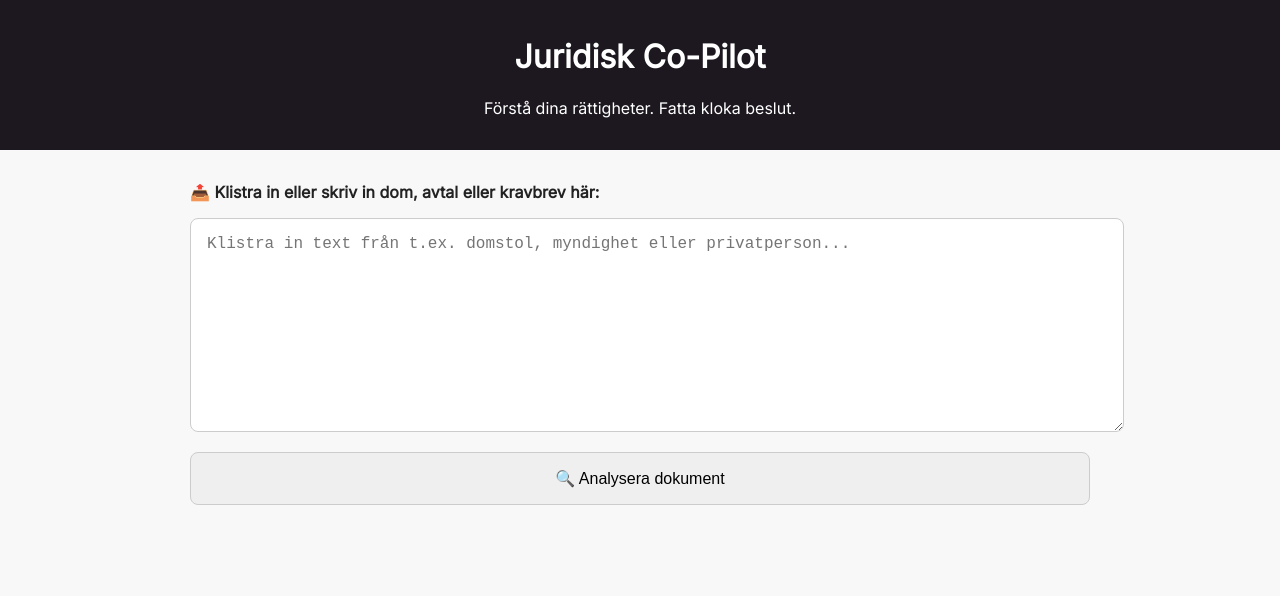
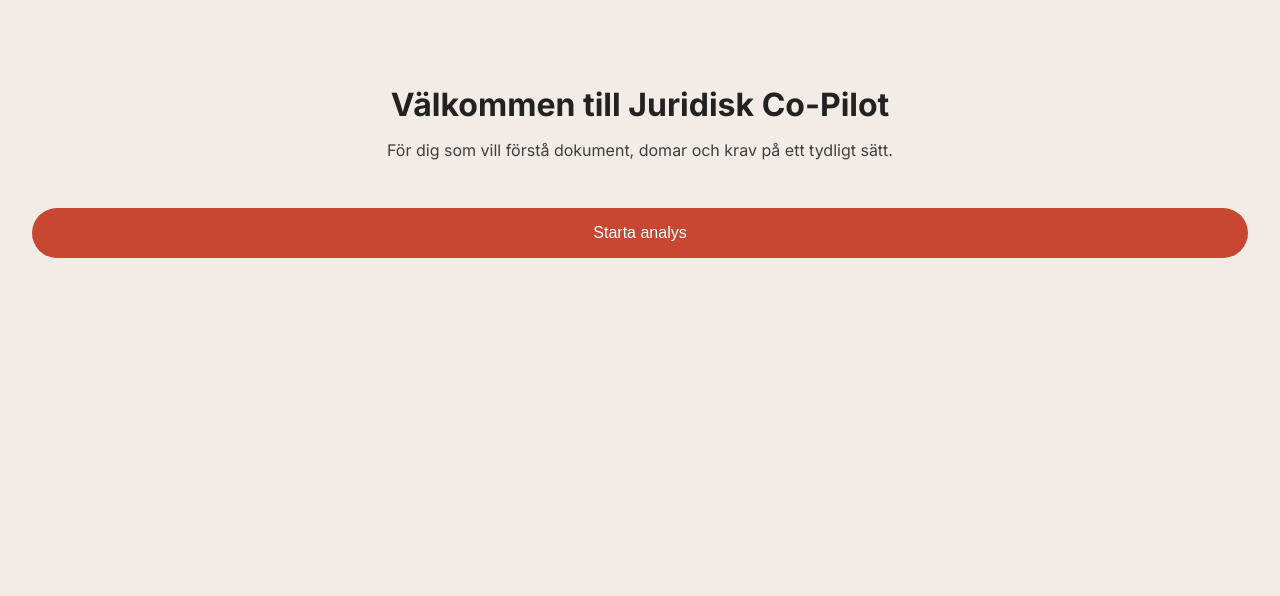
Before and after one commit to linamushmush/Gigo, a plain HTML site: page index.html in a window 1280 px wide. Drawn offline with Linux system fonts and the light colour scheme.

Commit message:
Update index.html

```diff
--- a/index.html
+++ b/index.html
@@ -1,78 +1,145 @@
-<!-- PROTOTYP: AI-JURIDISK CO-PILOT (WEBBAPP) --><!DOCTYPE html><html lang="sv">
+<!DOCTYPE html><html lang="sv">
 <head>
   <meta charset="UTF-8">
   <meta name="viewport" content="width=device-width, initial-scale=1.0">
   <title>Juridisk Co-Pilot</title>
-  <link href="https://fonts.googleapis.com/css2?family=Inter&display=swap" rel="stylesheet">
+  <link href="https://fonts.googleapis.com/css2?family=Inter:wght@400;700&display=swap" rel="stylesheet">
   <style>
-    body { font-family: 'Inter', sans-serif; margin: 0; padding: 0; background: #f8f8f8; color: #222; }
-    header { background: #1d181f; color: #fff; padding: 1rem; text-align: center; }
-    .container { max-width: 900px; margin: auto; padding: 2rem; }
-    textarea, input, button { width: 100%; padding: 1rem; margin: 0.5rem 0; border-radius: 8px; border: 1px solid #ccc; font-size: 1rem; }
-    .highlight { background-color: #fff3f3; border-left: 4px solid red; padding: 0.5rem; margin: 1rem 0; }
-    .section { margin-bottom: 3rem; }
-    .response-box, .strategi-box, .kallor-box { background: white; padding: 1rem; border-radius: 10px; box-shadow: 0 2px 5px rgba(0,0,0,0.1); }
-    .label { font-weight: bold; margin-bottom: 0.5rem; display: block; }
+    :root {
+      --bg: #f3ece6;
+      --text: #222;
+      --accent: #c84733;
+      --neutral-dark: #3e3e3e;
+      --support: #3b8670; /* Blågrön */
+    }
+    * {
+      box-sizing: border-box;
+    }
+    body {
+      font-family: 'Inter', sans-serif;
+      background: var(--bg);
+      color: var(--text);
+      margin: 0;
+      padding: 0;
+    }
+    header, .landing {
+      text-align: center;
+      padding: 4rem 2rem;
+    }
+    h1 {
+      font-size: 2rem;
+      margin-bottom: 0.5rem;
+    }
+    p {
+      font-size: 1rem;
+      color: var(--neutral-dark);
+    }
+    .btn-primary {
+      background: var(--accent);
+      color: #fff;
+      padding: 1rem 2rem;
+      border: none;
+      border-radius: 2rem;
+      font-size: 1rem;
+      cursor: pointer;
+      margin-top: 2rem;
+    }
+    .hidden { display: none; }
+    .container {
+      max-width: 800px;
+      margin: 2rem auto;
+      padding: 1rem;
+    }
+    input[type="file"], textarea, button {
+      width: 100%;
+      margin: 1rem 0;
+      padding: 1rem;
+      border-radius: 1rem;
+      border: 1px solid #ccc;
+      font-size: 1rem;
+    }
+    section {
+      background: #fff;
+      border-radius: 1rem;
+      padding: 1.5rem;
+      margin-bottom: 2rem;
+      box-shadow: 0 2px 5px rgba(0,0,0,0.05);
+    }
+    .highlight {
+      background-color: #fff1f0;
+      border-left: 4px solid var(--accent);
+      padding: 1rem;
+    }
+    h2 {
+      color: var(--support);
+    }
   </style>
 </head>
 <body>
-  <header>
-    <h1>Juridisk Co-Pilot</h1>
-    <p>Förstå dina rättigheter. Fatta kloka beslut.</p>
-  </header>
-  <div class="container">
-    <div class="section">
-      <label class="label" for="inputText">📤 Klistra in eller skriv in dom, avtal eller kravbrev här:</label>
-      <textarea id="inputText" rows="10" placeholder="Klistra in text från t.ex. domstol, myndighet eller privatperson..."></textarea>
-      <button onclick="analyseraText()">🔍 Analysera dokument</button>
-    </div><div class="section response-box" id="tolkningSection" style="display:none">
-  <h2>🧠 Tolkning i klarspråk</h2>
+  <div class="landing" id="landing">
+    <h1>Välkommen till Juridisk Co-Pilot</h1>
+    <p>För dig som vill förstå dokument, domar och krav på ett tydligt sätt.</p>
+    <button class="btn-primary" onclick="startaAppen()">Starta analys</button>
+  </div>  <div class="container hidden" id="analysView">
+    <section>
+      <h2>📎 Ladda upp dokument eller klistra in text</h2>
+      <input type="file" id="filInput" accept=".txt,.pdf,.doc,.docx">
+      <textarea id="inputText" rows="8" placeholder="Eller klistra in innehåll från dokument här..."></textarea>
+      <button onclick="analyseraText()">🔍 Analysera</button>
+    </section><section id="tolkningSection" class="hidden">
+  <h2>🧠 Tolkning</h2>
   <p id="tolkningText">...</p>
-</div>
+</section>
 
-<div class="section strategi-box" id="strategiSection" style="display:none">
-  <h2>🎯 Dina alternativ och strategiska råd</h2>
+<section id="strategiSection" class="hidden">
+  <h2>🎯 Strategiska råd</h2>
   <ul id="strategiList"></ul>
-</div>
+</section>
 
-<div class="section highlight" id="osakertSection" style="display:none">
-  <strong>⚠️ Obs! Följande punkter bör granskas särskilt:</strong>
-  <ul id="osakraPunkter"></ul>
-</div>
+<section id="osakertSection" class="hidden">
+  <div class="highlight">
+    <strong>⚠️ Bör granskas:</strong>
+    <ul id="osakraPunkter"></ul>
+  </div>
+</section>
 
-<div class="section kallor-box" id="kallorSection" style="display:none">
-  <h2>📚 Källor och lagrum</h2>
+<section id="kallorSection" class="hidden">
+  <h2>📚 Källor</h2>
   <ul id="kallorList"></ul>
-</div>
+</section>
 
   </div>  <script>
+    function startaAppen() {
+      document.getElementById('landing').classList.add('hidden');
+      document.getElementById('analysView').classList.remove('hidden');
+    }
+
     function analyseraText() {
       const text = document.getElementById('inputText').value.trim();
       if (!text) return;
 
-      document.getElementById('tolkningSection').style.display = 'block';
-      document.getElementById('strategiSection').style.display = 'block';
-      document.getElementById('osakertSection').style.display = 'block';
-      document.getElementById('kallorSection').style.display = 'block';
+      document.getElementById('tolkningSection').classList.remove('hidden');
+      document.getElementById('strategiSection').classList.remove('hidden');
+      document.getElementById('osakertSection').classList.remove('hidden');
+      document.getElementById('kallorSection').classList.remove('hidden');
 
-      // Placeholderinnehåll:
-      document.getElementById('tolkningText').textContent = 'Det här dokumentet verkar vara ett kravbrev som hänvisar till en obetald faktura. Beloppet som krävs är 14 350 kr inklusive ränta och inkassoavgift. Det anges att ärendet kan gå till Kronofogden.';
+      document.getElementById('tolkningText').textContent = 'Detta verkar vara ett kravbrev relaterat till obetald faktura. Beloppet är 14 350 kr inklusive ränta och avgifter. Vid utebliven betalning hotas med ansökan hos Kronofogden.';
 
       document.getElementById('strategiList').innerHTML = `
-        <li>Kontrollera om fordran är preskriberad (se preskriptionslagen).</li>
-        <li>Begär fullständig dokumentation från motparten som styrker fordran.</li>
-        <li>Formulera ett bestridande och skicka det skriftligen till både avsändare och eventuell inkassobyrå.</li>
+        <li>Begär underlag som styrker fordran.</li>
+        <li>Granska preskriptionstiden enligt preskriptionslagen.</li>
+        <li>Skicka ett skriftligt bestridande till fordringsägaren.</li>
       `;
 
       document.getElementById('osakraPunkter').innerHTML = `
-        <li>Fakturadatum saknas – svårt att avgöra preskription.</li>
-        <li>Ingen bifogad dokumentation som styrker beloppet.</li>
+        <li>Fakturadatum saknas – omöjligt att bedöma preskription.</li>
+        <li>Inga bilagor eller avtal som bevisar skulden.</li>
       `;
 
       document.getElementById('kallorList').innerHTML = `
         <li>Preskriptionslagen (1981:130)</li>
         <li>Inkassolagen (1974:182)</li>
-        <li>Konsumentverkets vägledning om bestridande av krav</li>
+        <li>Konsumentverkets vägledning om bestridanden</li>
       `;
     }
   </script></body>
```
